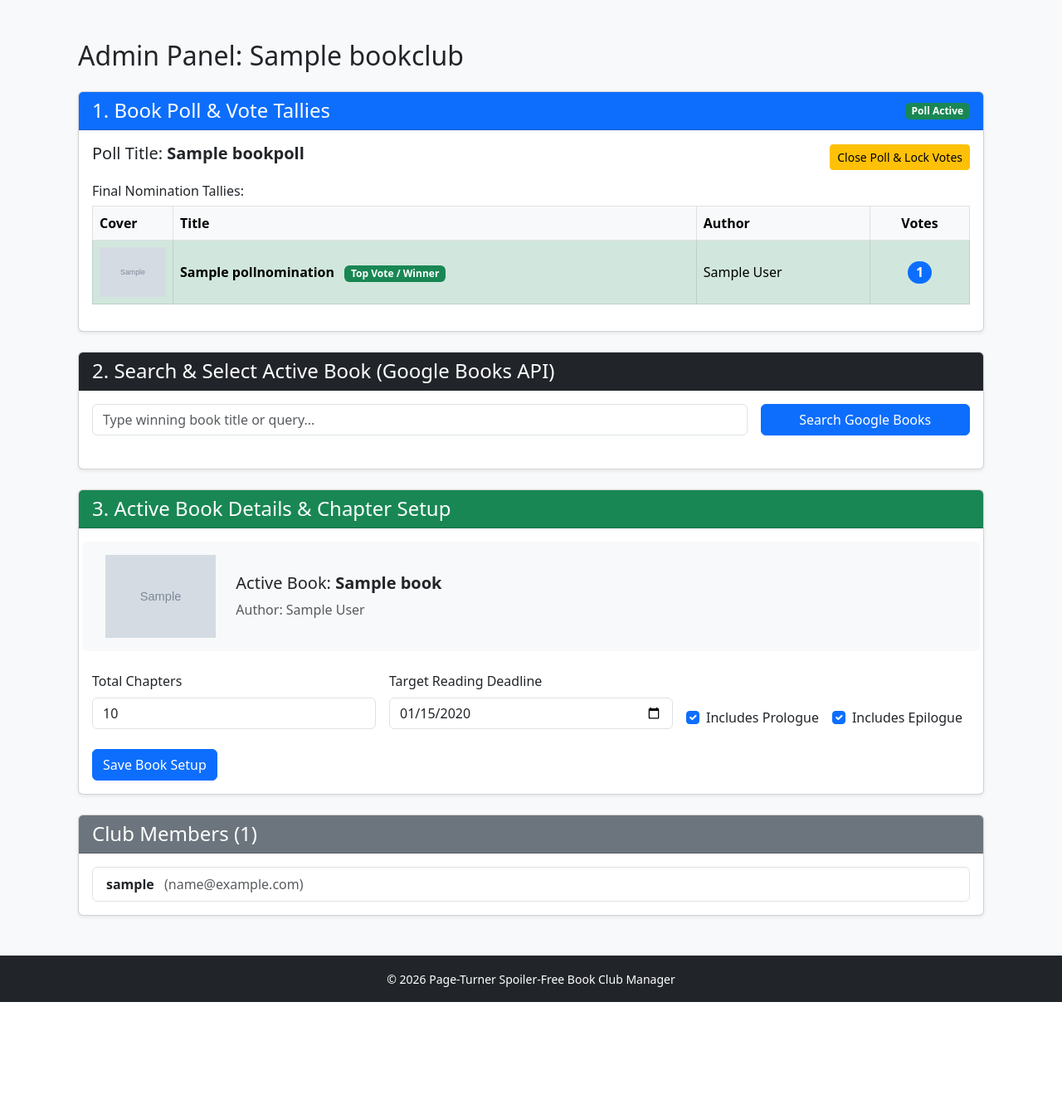
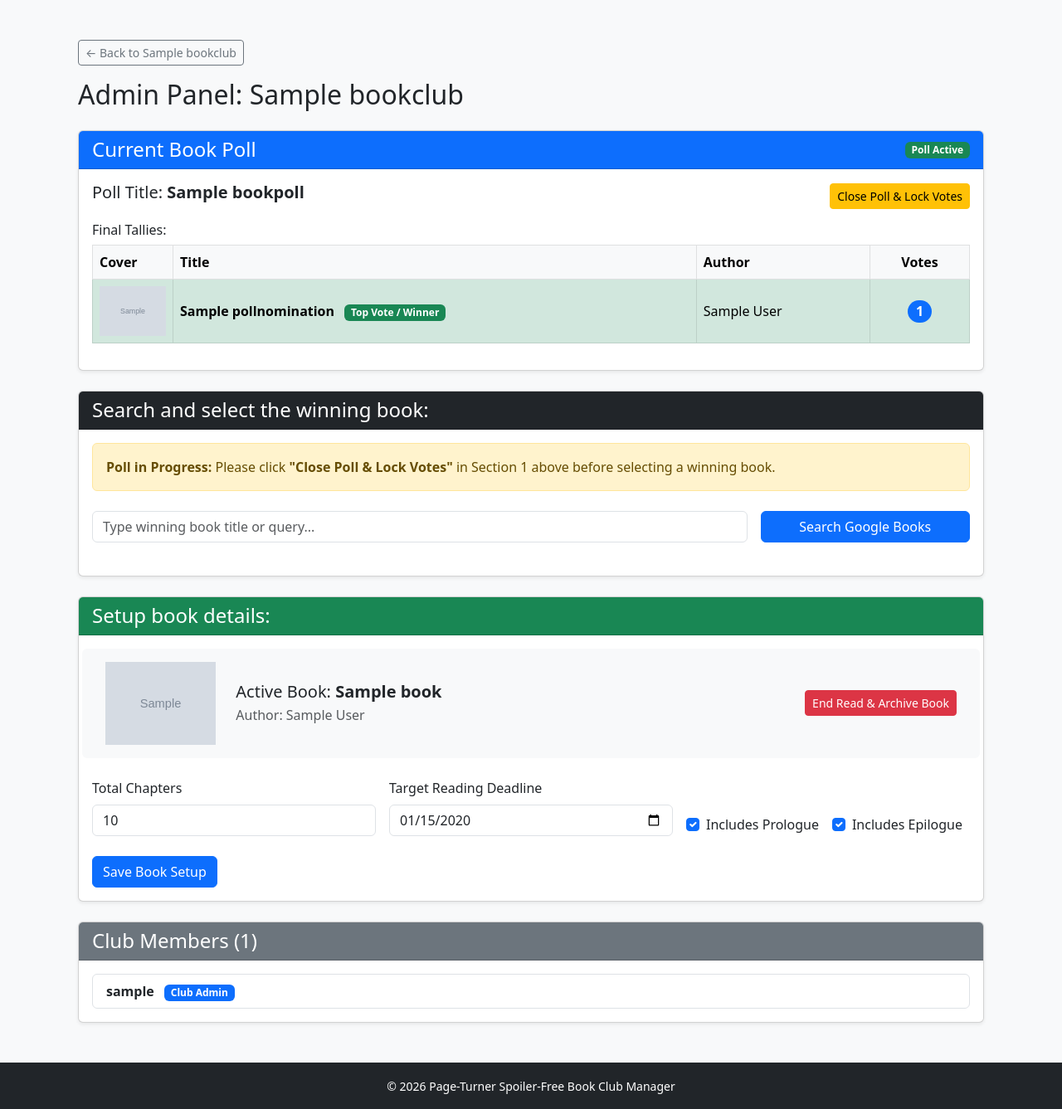
Before and after one commit to cmickle122/book-club-tracker, a Flask app: page /clubs/1/manage in a window 1280 px wide. Shown: the part 56-1393 px from the top of the page at 83% size. Before the commit the page ends 1264 px from the top, so only its background shows below. Run offline with Flask 3, Linux system fonts and the light colour scheme; the visitor is signed in with stand-in values (Sample User, id 1); tables that the repository leaves empty hold one stand-in row (values such as "Sample post"); grey boxes marked "Sample" are stand-in pictures.

Commit message:
feat: add create poll button and archive a book button

```diff
--- a/app/db.py
+++ b/app/db.py
@@ -193,6 +193,26 @@ def setup_book_details(book_id, club_id, total_chapters, has_prologue, has_epilo
     )
     db.commit()
 
+def archive_active_book(club_id):
+    """
+    Sets the currently active book for a club to inactive.
+    """
+    db = get_db()
+    db.execute('UPDATE Books SET is_active = 0 WHERE club_id = ? AND is_active = 1', (club_id,))
+    db.commit()
+
+def create_poll(club_id, title):
+    """
+    Deactivates older polls for the club and starts a new active poll.
+    """
+    db = get_db()
+    db.execute('UPDATE BookPolls SET is_active = 0 WHERE club_id = ?', (club_id,))
+    db.execute(
+        'INSERT INTO BookPolls (club_id, title, is_active) VALUES (?, ?, 1)',
+        (club_id, title)
+    )
+    db.commit()
+
 def save_user_progress(user_id, book_id, highest_chapter):
     """
     Updates UserBookProgress status.
--- a/app/templates/club.html
+++ b/app/templates/club.html
@@ -89,11 +89,6 @@
     {% for m in members %}
     <li class="list-group-item d-flex justify-content-between">
       {{ m['username'] }}
-      {% if is_admin and m['id'] != session['user_id'] %}
-      <form method="POST" action="{{ url_for('club.kick_member', club_id=club['id'], user_id=m['id']) }}">
-        <button class="btn btn-sm btn-danger">Kick</button>
-      </form>
-      {% endif %}
     </li>
     {% endfor %}
   </ul>
--- a/app/templates/discussion.html
+++ b/app/templates/discussion.html
@@ -1,7 +1,7 @@
 {% extends "base.html" %}
 {% block content %}
 <div class="container mt-4">
-  <a href="{{ url_for('club.view_club', club_id=club_id) }}">← Back to {{ club['name'] }}</a>
+  <a href="{{ url_for('club.view_club', club_id=club['id']) }}" class="btn btn-outline-secondary btn-sm mb-3">← Back to {{ club['name'] }}</a>
   <h3 class="mt-2">
     {% if chapter_num == 0 %}
       Prologue Discussion
--- a/app/templates/manage_club.html
+++ b/app/templates/manage_club.html
@@ -2,14 +2,15 @@
 
 {% block content %}
 <div class="container mt-4">
-    <h2>Admin Panel: {{ club.title }}</h2>
+    <a href="{{ url_for('club.view_club', club_id=club['id']) }}" class="btn btn-outline-secondary btn-sm mb-3">← Back to {{ club['name'] }}</a>
+    <h2>Admin Panel: {{ club.name }}</h2>
     <div class="row mt-4">
 
-        <!-- Poll management and tally results -->
+        <!-- Book poll and vote tallies -->
         <div class="col-md-12 mb-4">
             <div class="card shadow-sm">
                 <div class="card-header bg-primary text-white d-flex justify-content-between align-items-center">
-                    <h4 class="mb-0">1. Book Poll & Vote Tallies</h4>
+                    <h4 class="mb-0">Current Book Poll</h4>
                     {% if latest_poll %}
                         {% if latest_poll.is_active %}
                             <span class="badge bg-success">Poll Active</span>
@@ -33,7 +34,7 @@
                             {% endif %}
                         </div>
 
-                        <h6>Final Nomination Tallies:</h6>
+                        <h6>Final Tallies:</h6>
                         {% if poll_results %}
                             <div class="table-responsive">
                                 <table class="table table-bordered align-middle">
@@ -76,17 +77,37 @@
                     {% else %}
                         <p class="text-muted mb-0">No poll has been created for this club yet.</p>
                     {% endif %}
+
+                    <!-- Form to open a new poll if no poll exists or if current poll is closed -->
+                    {% if not latest_poll or not latest_poll.is_active %}
+                        <form method="POST" class="row g-2 mt-3 pt-3 border-top">
+                            <input type="hidden" name="action" value="create_poll">
+                            <div class="col-md-8">
+                                <input type="text" name="poll_title" class="form-control form-control-sm" placeholder="e.g. Next Month's Book Selection" required>
+                            </div>
+                            <div class="col-md-4">
+                                <button type="submit" class="btn btn-sm btn-success w-100">+ Open New Poll</button>
+                            </div>
+                        </form>
+                    {% endif %}
                 </div>
             </div>
         </div>
 
-        <!-- Google Books API search and candidate selection -->
+        <!-- Search and select new book (Google Books API) -->
         <div class="col-md-12 mb-4">
             <div class="card shadow-sm">
                 <div class="card-header bg-dark text-white">
-                    <h4 class="mb-0">2. Search & Select Active Book (Google Books API)</h4>
+                    <h4 class="mb-0">Search and select the winning book:</h4>
                 </div>
                 <div class="card-body">
+
+                    <!-- UI Safeguard: Warning banner if poll is currently active -->
+                    {% if latest_poll and latest_poll.is_active %}
+                        <div class="alert alert-warning mb-4">
+                            <strong>Poll in Progress:</strong> Please click <strong>"Close Poll & Lock Votes"</strong> in Section 1 above before selecting a winning book.
+                        </div>
+                    {% endif %}
 
                     <!-- Book search form -->
                     <form method="POST" class="row g-3 mb-4">
@@ -121,7 +142,13 @@
                                                 <input type="hidden" name="book_title" value="{{ book.title }}">
                                                 <input type="hidden" name="author" value="{{ book.author }}">
                                                 <input type="hidden" name="cover_url" value="{{ book.cover_url }}">
-                                                <button type="submit" class="btn btn-success btn-sm w-100">Select This Book</button>
+
+                                                <!-- UI Safeguard: Disabled button while poll is active -->
+                                                <button type="submit"
+                                                        class="btn btn-success btn-sm w-100"
+                                                        {% if latest_poll and latest_poll.is_active %}disabled{% endif %}>
+                                                    Select This Book
+                                                </button>
                                             </form>
                                         </div>
                                     </div>
@@ -133,11 +160,11 @@
             </div>
         </div>
 
-        <!-- Active book chapter and target deadline setup -->
+        <!-- Active book details and chapter set up -->
         <div class="col-md-12 mb-4">
             <div class="card shadow-sm">
                 <div class="card-header bg-success text-white">
-                    <h4 class="mb-0">3. Active Book Details & Chapter Setup</h4>
+                    <h4 class="mb-0">Setup book details:</h4>
                 </div>
                 <div class="card-body">
                     {% if active_book %}
@@ -149,9 +176,15 @@
                                     <div style="width: 70px; height: 100px; background: #ccc; display: flex; align-items: center; justify-content: center;" class="text-muted small">No Cover</div>
                                 {% endif %}
                             </div>
-                            <div class="col">
-                                <h5>Active Book: <strong>{{ active_book.title }}</strong></h5>
+                            <div class="col d-flex justify-content-between align-items-center">
+                                <div>
+                                    <h5 class="mb-1">Active Book: <strong>{{ active_book.title }}</strong></h5>
                                     <p class="mb-0 text-muted">Author: {{ active_book.author or 'Unknown' }}</p>
+                                </div>
+                                <form method="POST" onsubmit="return confirm('Finish and archive this book? Member progress and discussions will become read-only.');">
+                                    <input type="hidden" name="action" value="end_book">
+                                    <button type="submit" class="btn btn-danger btn-sm">End Read & Archive Book</button>
+                                </form>
                             </div>
                         </div>
 
@@ -202,19 +235,24 @@
         </div>
         <div class="card-body">
             <ul class="list-group">
-                        {% for member in members %}
+                {% for m in members %}
                     <li class="list-group-item d-flex justify-content-between align-items-center">
                         <div>
-                                    <strong>{{ member.username }}</strong>
-                                    <span class="text-muted ms-2">({{ member.email }})</span>
+                            <strong>{{ m['username'] }}</strong>
+                            {% if m['id'] == club['admin_id'] %}
+                                <span class="badge bg-primary ms-2">Club Admin</span>
+                            {% endif %}
                         </div>
+
+                        {% if m['id'] != session['user_id'] %}
+                            <form method="POST" action="{{ url_for('club.kick_member', club_id=club['id'], user_id=m['id']) }}" onsubmit="return confirm('Are you sure you want to kick {{ m['username'] }} from this club?');">
+                                <button type="submit" class="btn btn-sm btn-danger">Kick Member</button>
+                            </form>
+                        {% endif %}
                     </li>
                 {% endfor %}
             </ul>
         </div>
     </div>
 </div>
-
-    </div>
-</div>
 {% endblock %}
--- a/seed.py
+++ b/seed.py
@@ -116,7 +116,7 @@ def seed_database():
     cursor.execute('''
         INSERT OR IGNORE INTO BookPolls (id, club_id, title, is_active)
         VALUES (?, ?, ?, ?)
-    ''', (1, 1, 'November 2026 Book Selection', 1))
+    ''', (1, 1, 'November 2026 Book Selection', 0))
 
     cursor.execute('''
         INSERT OR IGNORE INTO BookPolls (id, club_id, title, is_active)
```
Also changed, not shown: app/routes_admin.py (+23 -9 lines). Lines whose indentation alone changed are shown as unchanged.
